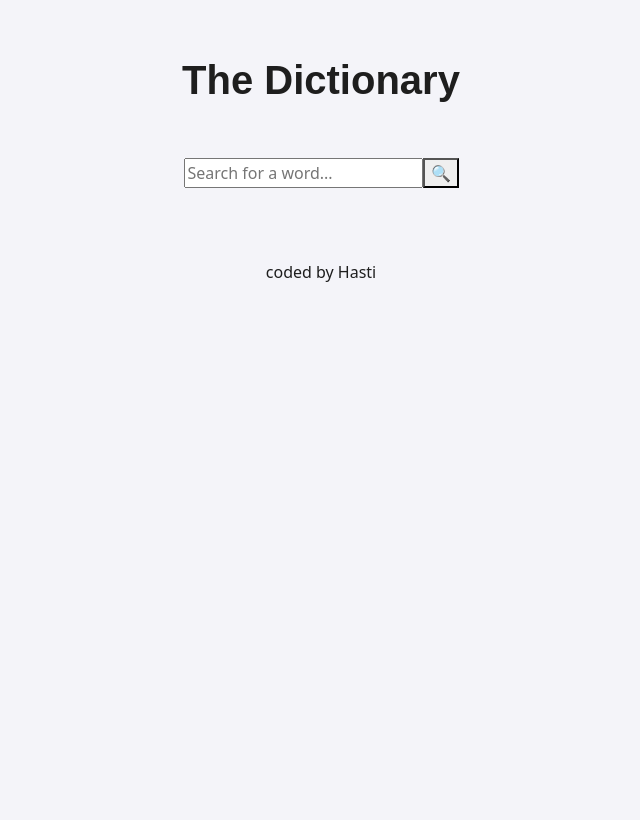
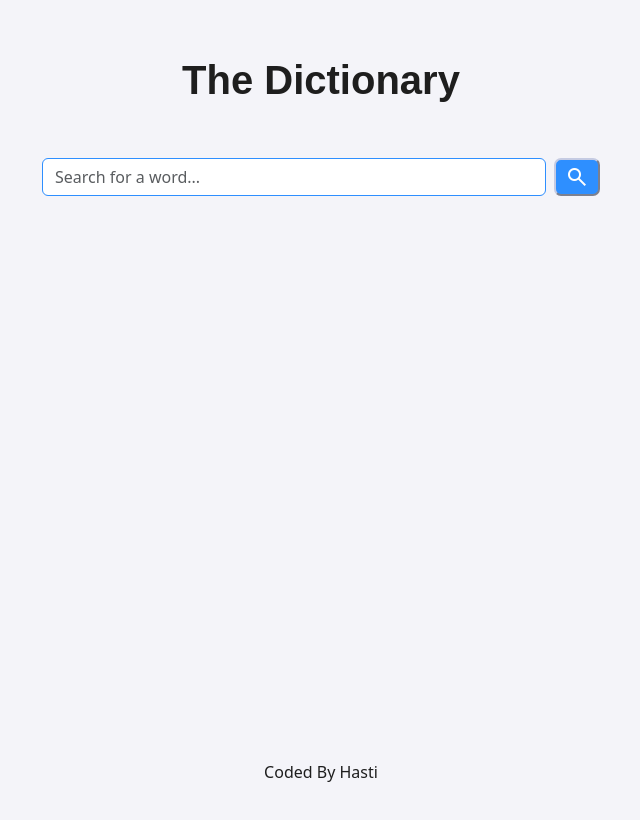
Before and after one commit to hastiatarod/dictionary-app, a React (Vite) app: page / in a window 1280 px wide. Shown: the top 820 px of the page, without its empty margins (319-959 px from the left). Built offline with nearby package versions, Linux system fonts and the light colour scheme; no server answers; a web font is replaced by a local one.

Commit message:
added style to form and set default keyword

```diff
--- a/index.html
+++ b/index.html
@@ -8,6 +8,8 @@
   <link rel="preconnect" href="https://fonts.gstatic.com" crossorigin>
   <link href="https://fonts.googleapis.com/css2?family=Winky+Rough:ital,wght@0,300..900;1,300..900&display=swap"
     rel="stylesheet">
+  <link rel="stylesheet"
+    href="https://fonts.googleapis.com/css2?family=Material+Symbols+Outlined:opsz,wght,FILL,GRAD@20..48,100..700,0..1,-50..200&icon_names=search" />
   <title>Dictionary App</title>
 </head>
 
--- a/src/App.css
+++ b/src/App.css
@@ -37,3 +37,22 @@ header {
   font-weight: 500;
   font-size: 18px;
 }
+
+.custom-synooym {
+  border: 1px solid #C5CBE3;
+  border-radius: 20px;
+}
+
+.custom-form-btn {
+  border-color: #C5CBE3;
+  border-radius: 7px;
+  background-color: #2e8fff;
+  color: #FFFFFF;
+  padding-left: 9px;
+  padding-right: 9px;
+
+}
+
+.custom-form-input {
+  border-color: #2e8fff;
+}
--- a/src/App.jsx
+++ b/src/App.jsx
@@ -5,10 +5,12 @@ function App() {
 
   return (
     <>
-      <div className="container">
-        <header>The Dictionary</header>
-        <Dictionary />
-        <div className="text-center">coded by Hasti</div>
+      <div className="container d-flex flex-column min-vh-100 mw-75">
+        <main className="flex-grow-1">
+          <header>The Dictionary</header>
+          <Dictionary defaultKeyword="dictionary" />
+        </main>
+        <footer className="text-center text-capitalize m-3">coded by Hasti</footer>
       </div>
 
     </>
--- a/src/Dictionary/dictionary.jsx
+++ b/src/Dictionary/dictionary.jsx
@@ -2,34 +2,48 @@ import React, { useState } from "react"
 import axios from "axios";
 import './dictionary.css'
 import Results from "../results/results";
-export default function Dictionary() {
-    const [keyWord, setKeyWord] = useState("");
+export default function Dictionary(probs) {
+    const [keyWord, setKeyWord] = useState(probs.defaultKeyword);
     const [results, setResults] = useState(null);
+    const [loaded, setloaded] = useState(false);
+
 
     function handleResponse(response) {
         console.log(response.data);
         setResults(response.data);
     }
-
-    function search(event) {
-        event.preventDefault();
+    function search() {
         let key = 'tb9bafb403447563b62afb93o4d8c0fd'
         let apiUrl = `https://api.shecodes.io/dictionary/v1/define?word=${keyWord}&key=${key}`;
         axios.get(apiUrl).then(handleResponse);
+
+    }
+    function handleSubmit(event) {
+        event.preventDefault();
+        search();
 
     }
 
     function updateTheKeyWord(event) {
         setKeyWord(event.target.value);
     }
+    function load() {
+        setloaded(true);
+        search();
+    }
 
+    if (loaded) {
         return (
             <div className="d-flex flex-column align-items-center mt-5 mb-5" >
-            <form className="mb-4" action="" onSubmit={search}>
-                <input type="search" placeholder="Search for a word..." onChange={updateTheKeyWord} />
-                <button >🔍</button>
+                <form className="mb-4 d-flex w-50" action="" onSubmit={handleSubmit}>
+                    <input type="search" placeholder="Search for a word..." onChange={updateTheKeyWord} className="form-control custom-form-input" />
+                    <button className="ms-2 custom-form-btn material-symbols-outlined">&#xe8b6;</button>
                 </form>
                 <Results results={results} />
             </div>
         )
+    } else {
+        load();
+        return ("loading")
     }
+}
--- a/src/meanings/meanings.jsx
+++ b/src/meanings/meanings.jsx
@@ -9,11 +9,18 @@ export default function Meanings({ meaning }) {
             <div className="part-of-speech mb-2">
                 {meaning.partOfSpeech}
             </div>
-            <div className="definition mb-2 px-2">
+            <div className="definition mb-3 px-2">
                 {meaning.definition}
             </div>
             <div className="mb-2 px-2">
-                {meaning.synonyms?.join(", ")}</div>
+                {meaning.synonyms?.map((synonym, index) => (
+                    <span key={index}
+                        className="custom-synooym px-2 py-1 mb-1 me-1 d-inline-block">
+                        {synonym}
+                    </span>
+                )
+
+                )}</div>
 
         </div >
     )
--- a/src/results/results.jsx
+++ b/src/results/results.jsx
@@ -10,7 +10,7 @@ export default function Results({ results }) {
             <div>
                 <div className="box-bg p-3 rounded-top box-shadow">
                     <h2>{results.word}</h2>
-                    <div className="phonetic">{results.phonetic}</div>
+                    <div className="phonetic fst-italic">{results.phonetic}</div>
                 </div>
 
                 {results.meanings.map(function (meaning, index) {
```
Lines whose indentation alone changed are shown as unchanged.
